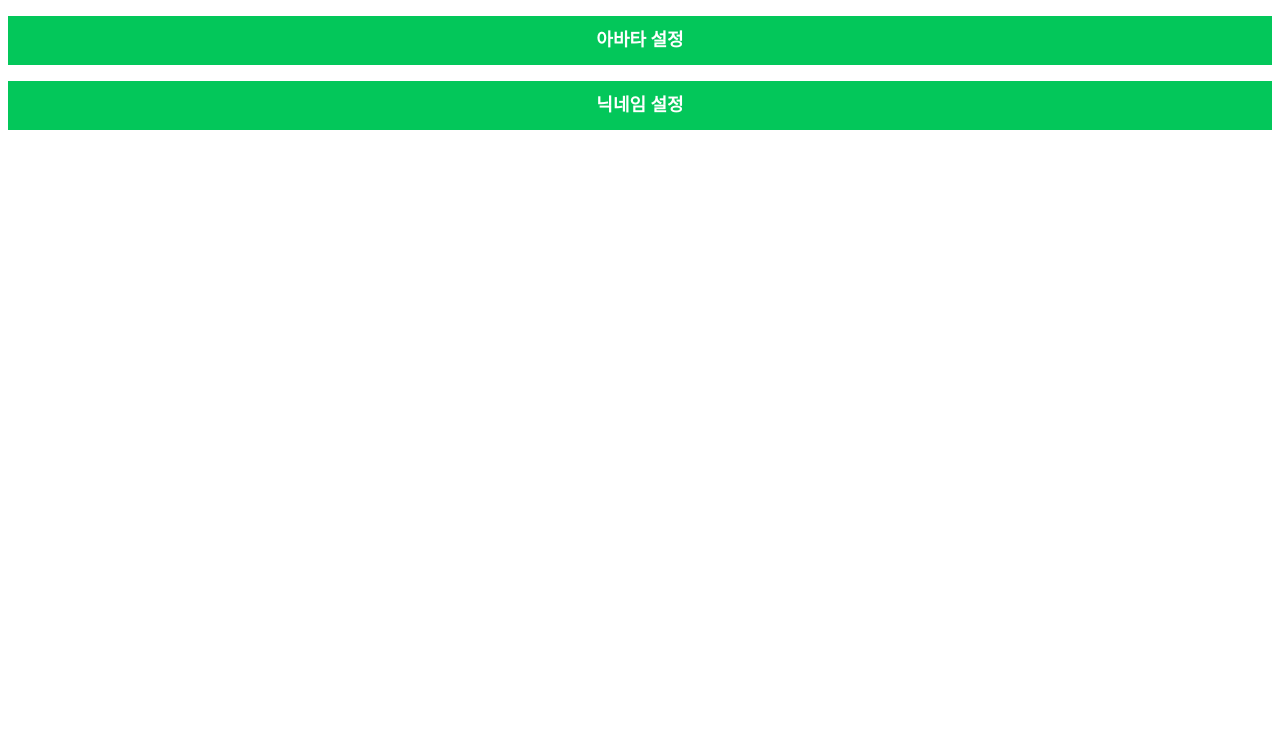
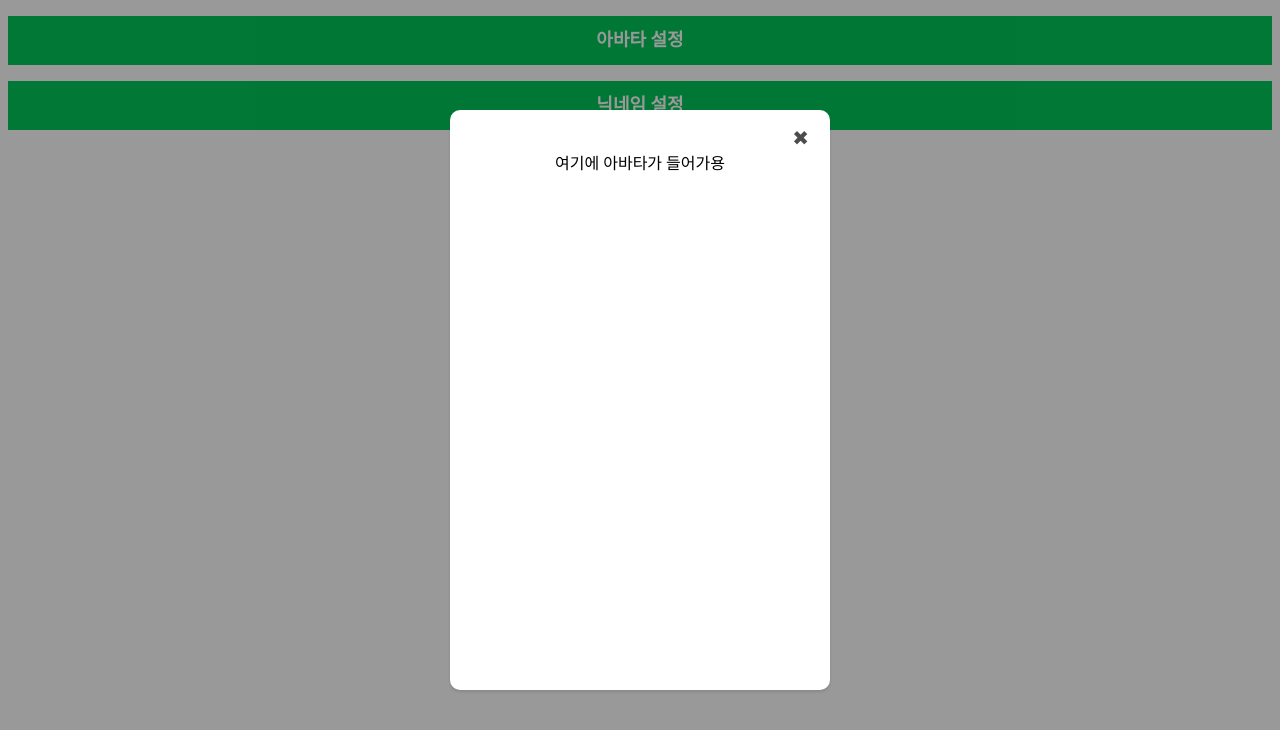
Before and after one commit to Hipzz1r/Hipzz1r, a React (Create React App) app in the folder front/: page /setUser in a window 1280 px wide. Both pictures are taken after a click on the element "아바타 설정". Shown: the top 730 px of the page. Built offline with nearby package versions, Linux system fonts and the light colour scheme.

Commit message:
User Setting, Modal에 텍스트만 출력

```diff
--- /dev/null
+++ b/front/src/Components/Avatar.js
@@ -0,0 +1,5 @@
+function Avatar() {
+  return <>여기에 아바타가 들어가용</>;
+}
+
+export default Avatar;
--- /dev/null
+++ b/front/src/Components/Modal.js
@@ -0,0 +1,21 @@
+import React from 'react';
+import '../styles/modal.css';
+
+function Modal(props) {
+  function closeModal() {
+    props.closeModal();
+  }
+
+  return (
+    <div className="Modal" onClick={closeModal}>
+      <div className="modalBody" onClick={(e) => e.stopPropagation()}>
+        <button id="modalCloseBtn" onClick={closeModal}>
+          ✖
+        </button>
+        {props.children}
+      </div>
+    </div>
+  );
+}
+
+export default Modal;
--- a/front/src/UserSet.js
+++ b/front/src/UserSet.js
@@ -2,6 +2,8 @@ import styled from 'styled-components';
 import React, { useState } from 'react';
 import axios from 'axios';
 import { Link } from 'react-router-dom';
+import Modal from './Components/Modal';
+import Avatar from './Components/Avatar';
 
 const Title = styled.h1``;
 
@@ -26,11 +28,60 @@ const Button = styled.div`
   `}
 `;
 
+const Input = styled.input`
+  position: relative;
+  overflow: hidden;
+  width: 100%;
+  height: 40px;
+  margin: 0 0 8px;
+  padding: 5px 39px 5px 11px;
+  border: solid 1px #dadada;
+  background: #fff;
+  box-sizing: border-box;
+`;
+
+const NicknameContainer = styled.div``;
+
 function UserSet() {
+  const [nicknameMode, setNicknameMode] = useState(true);
+  const [nickname, setNickname] = useState('');
+
+  const [avatarMode, setAvatarMode] = useState(true);
+
+  const [signup, setSignup] = useState(true);
+
+  const onChangeNickname = (e) => {
+    setNickname(e.target.value);
+  };
+
   return (
     <div>
-      <Button>아바타 설정</Button>
-      <Button>닉네임 설정</Button>
+      {signup ? (
+        <Button onClick={() => setSignup((prev) => !prev)}>아바타 설정</Button>
+      ) : (
+        <>
+          <Button>아바타 설정</Button>
+          <Modal closeModal={() => setSignup((prev) => !prev)}>
+            <Avatar />
+          </Modal>
+        </>
+      )}
+
+      {nicknameMode ? (
+        <Button onClick={() => setNicknameMode((prev) => !prev)}>
+          닉네임 설정
+        </Button>
+      ) : (
+        <NicknameContainer>
+          <Input
+            id="nickname"
+            name="nickname"
+            placeholder="닉네임을 입력해주세요"
+            onChange={onChangeNickname}
+          />
+          <button onClick={() => setNicknameMode((prev) => !prev)}>취소</button>
+        </NicknameContainer>
+      )}
     </div>
   );
 }
--- /dev/null
+++ b/front/src/styles/modal.css
@@ -0,0 +1,37 @@
+.Modal {
+  position: fixed;
+  top: 0;
+  left: 0;
+  width: 100%;
+  height: 100%;
+  background-color: rgba(0, 0, 0, 0.4);
+  display: flex;
+  justify-content: center;
+  align-items: center;
+}
+
+/* modal창 */
+.modalBody {
+  position: absolute;
+  width: 300px;
+  height: 500px;
+  padding: 40px;
+  text-align: center;
+  background-color: rgb(255, 255, 255);
+  border-radius: 10px;
+  box-shadow: 0 2px 3px 0 rgba(34, 36, 38, 0.15);
+}
+
+#modalCloseBtn {
+  position: absolute;
+  top: 15px;
+  right: 15px;
+  border: none;
+  color: rgba(0, 0, 0, 0.7);
+  background-color: transparent;
+  font-size: 20px;
+}
+
+#modalCloseBtn:hover {
+  cursor: pointer;
+}
```
Also changed, not shown: front/src/styles/Layout.js (deleted).
